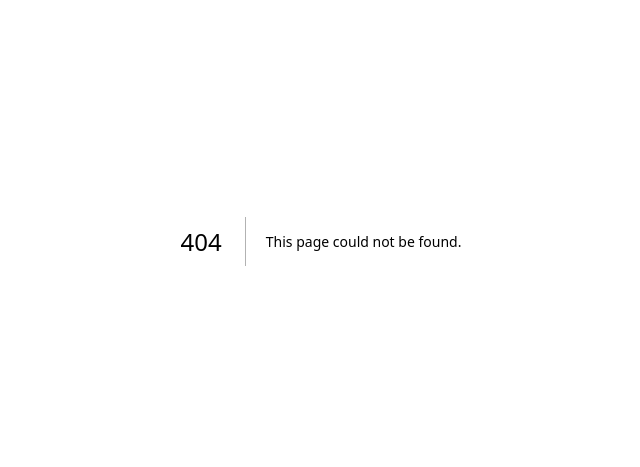
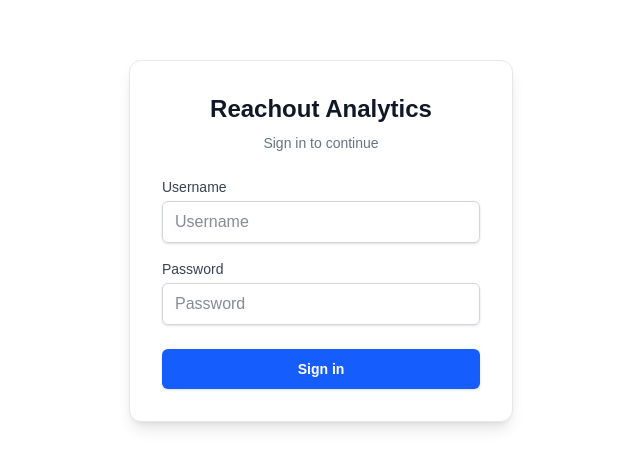
Before and after one commit to Reachout-Website/reachoutanalytics, a Next.js app: page /login in a window 1280 px wide. Before the commit this address had no page. Shown: the part 159-626 px from the top of the page, without its empty margins (319-959 px from the left). Built offline with nearby package versions, Linux system fonts and the light colour scheme.

Commit message:
Authentication added using env

```diff
--- a/data/reports-field-colors.json
+++ b/data/reports-field-colors.json
@@ -1,11 +1,4 @@
 {
-  "fieldColors": {
-    "TDP+BJP+JSP": "#d4ff00",
-    "TDP1": "#e1ff00",
-    "JSP5": "#ff0f0f",
-    "TDP+BJP+JSP6": "#ff9500"
-  },
-  "vizShowCurve": {
-    "TDP+BJP+JSP": false
-  }
+  "fieldColors": {},
+  "vizShowCurve": {}
 }
--- /dev/null
+++ b/src/app/(main)/components/SignOutButton.tsx
@@ -0,0 +1,23 @@
+"use client";
+
+import { useRouter } from "next/navigation";
+
+export function SignOutButton() {
+  const router = useRouter();
+
+  async function handleSignOut() {
+    await fetch("/api/auth/logout", { method: "POST" });
+    router.push("/login");
+    router.refresh();
+  }
+
+  return (
+    <button
+      type="button"
+      onClick={handleSignOut}
+      className="text-sm text-gray-500 underline hover:text-gray-700 dark:text-gray-400 dark:hover:text-gray-300"
+    >
+      Sign out
+    </button>
+  );
+}
--- a/src/app/(main)/layout.tsx
+++ b/src/app/(main)/layout.tsx
@@ -1,9 +1,17 @@
 import React from "react";
+import { SignOutButton } from "./components/SignOutButton";
 
 export default function MainLayout({
   children,
 }: {
   children: React.ReactNode;
 }) {
-  return <>{children}</>;
+  return (
+    <>
+      <div className="absolute right-4 top-4 z-10">
+        <SignOutButton />
+      </div>
+      {children}
+    </>
+  );
 }
--- a/src/app/(statistics)/layout.tsx
+++ b/src/app/(statistics)/layout.tsx
@@ -1,9 +1,17 @@
 import React from "react";
+import { SignOutButton } from "../(main)/components/SignOutButton";
 
 export default function StatisticsLayout({
   children,
 }: {
   children: React.ReactNode;
 }) {
-  return <>{children}</>;
+  return (
+    <>
+      <div className="absolute right-4 top-4 z-10">
+        <SignOutButton />
+      </div>
+      {children}
+    </>
+  );
 }
--- /dev/null
+++ b/src/app/api/auth/login/route.ts
@@ -0,0 +1,44 @@
+import { NextRequest, NextResponse } from "next/server";
+
+const COOKIE_NAME = "auth_session";
+const COOKIE_MAX_AGE = 60 * 60 * 24 * 7; // 7 days
+
+export async function POST(request: NextRequest) {
+  try {
+    const body = await request.json();
+    const { username, password } = body;
+
+    const expectedUsername = process.env.AUTH_USERNAME;
+    const expectedPassword = process.env.AUTH_PASSWORD;
+    const authSecret = process.env.AUTH_SECRET;
+
+    if (
+      !expectedUsername ||
+      !expectedPassword ||
+      !authSecret ||
+      username !== expectedUsername ||
+      password !== expectedPassword
+    ) {
+      return NextResponse.json(
+        { success: false, error: "Invalid username or password" },
+        { status: 401 }
+      );
+    }
+
+    const response = NextResponse.json({ success: true });
+    response.cookies.set(COOKIE_NAME, authSecret, {
+      httpOnly: true,
+      secure: process.env.NODE_ENV === "production",
+      sameSite: "lax",
+      maxAge: COOKIE_MAX_AGE,
+      path: "/",
+    });
+
+    return response;
+  } catch {
+    return NextResponse.json(
+      { success: false, error: "Invalid request" },
+      { status: 400 }
+    );
+  }
+}
--- /dev/null
+++ b/src/app/api/auth/logout/route.ts
@@ -0,0 +1,15 @@
+import { NextResponse } from "next/server";
+
+const COOKIE_NAME = "auth_session";
+
+export async function POST() {
+  const response = NextResponse.json({ success: true });
+  response.cookies.set(COOKIE_NAME, "", {
+    httpOnly: true,
+    secure: process.env.NODE_ENV === "production",
+    sameSite: "lax",
+    maxAge: 0,
+    path: "/",
+  });
+  return response;
+}
--- /dev/null
+++ b/src/app/login/page.tsx
@@ -0,0 +1,118 @@
+"use client";
+
+import React, { Suspense, useState } from "react";
+import { useRouter, useSearchParams } from "next/navigation";
+
+function LoginForm() {
+  const router = useRouter();
+  const searchParams = useSearchParams();
+  const redirect = searchParams.get("redirect") ?? "/";
+  const [username, setUsername] = useState("");
+  const [password, setPassword] = useState("");
+  const [error, setError] = useState("");
+  const [loading, setLoading] = useState(false);
+
+  async function handleSubmit(e: React.FormEvent) {
+    e.preventDefault();
+    setError("");
+    setLoading(true);
+    try {
+      const res = await fetch("/api/auth/login", {
+        method: "POST",
+        headers: { "Content-Type": "application/json" },
+        body: JSON.stringify({ username, password }),
+      });
+      const data = await res.json();
+      if (!res.ok) {
+        setError(data.error ?? "Invalid username or password");
+        return;
+      }
+      router.push(redirect);
+      router.refresh();
+    } catch {
+      setError("Something went wrong. Please try again.");
+    } finally {
+      setLoading(false);
+    }
+  }
+
+  return (
+    <main className="flex min-h-screen flex-col items-center justify-center px-4">
+      <div className="w-full max-w-sm rounded-xl border border-gray-200 bg-white p-8 shadow-lg dark:border-gray-700 dark:bg-gray-900">
+        <h1 className="mb-2 text-center text-2xl font-bold text-gray-900 dark:text-white">
+          Reachout Analytics
+        </h1>
+        <p className="mb-6 text-center text-sm text-gray-500 dark:text-gray-400">
+          Sign in to continue
+        </p>
+        <form onSubmit={handleSubmit} className="flex flex-col gap-4">
+          {error && (
+            <div
+              className="rounded-md bg-red-50 px-3 py-2 text-sm text-red-700 dark:bg-red-900/20 dark:text-red-400"
+              role="alert"
+            >
+              {error}
+            </div>
+          )}
+          <div>
+            <label
+              htmlFor="username"
+              className="mb-1 block text-sm font-medium text-gray-700 dark:text-gray-300"
+            >
+              Username
+            </label>
+            <input
+              id="username"
+              type="text"
+              value={username}
+              onChange={(e) => setUsername(e.target.value)}
+              autoComplete="username"
+              required
+              className="w-full rounded-md border border-gray-300 px-3 py-2 text-gray-900 shadow-sm focus:border-blue-500 focus:outline-none focus:ring-1 focus:ring-blue-500 dark:border-gray-600 dark:bg-gray-800 dark:text-white"
+              placeholder="Username"
+            />
+          </div>
+          <div>
+            <label
+              htmlFor="password"
+              className="mb-1 block text-sm font-medium text-gray-700 dark:text-gray-300"
+            >
+              Password
+            </label>
+            <input
+              id="password"
+              type="password"
+              value={password}
+              onChange={(e) => setPassword(e.target.value)}
+              autoComplete="current-password"
+              required
+              className="w-full rounded-md border border-gray-300 px-3 py-2 text-gray-900 shadow-sm focus:border-blue-500 focus:outline-none focus:ring-1 focus:ring-blue-500 dark:border-gray-600 dark:bg-gray-800 dark:text-white"
+              placeholder="Password"
+            />
+          </div>
+          <button
+            type="submit"
+            disabled={loading}
+            className="mt-2 w-full rounded-md bg-blue-600 px-4 py-2.5 text-sm font-semibold text-white shadow-sm hover:bg-blue-700 focus-visible:outline focus-visible:ring-2 focus-visible:ring-blue-500 focus-visible:ring-offset-2 disabled:opacity-50"
+          >
+            {loading ? "Signing in…" : "Sign in"}
+          </button>
+        </form>
+      </div>
+    </main>
+  );
+}
+
+export default function LoginPage() {
+  return (
+    <Suspense
+      fallback={
+        <main className="flex min-h-screen items-center justify-center">
+          <p className="text-gray-500">Loading…</p>
+        </main>
+      }
+    >
+      <LoginForm />
+    </Suspense>
+  );
+}
--- /dev/null
+++ b/src/middleware.ts
@@ -0,0 +1,37 @@
+import { NextRequest, NextResponse } from "next/server";
+
+const AUTH_COOKIE = "auth_session";
+const LOGIN_PATH = "/login";
+
+export function middleware(request: NextRequest) {
+  const { pathname } = request.nextUrl;
+
+  // Allow login page and auth API
+  if (pathname === LOGIN_PATH || pathname.startsWith("/api/auth/")) {
+    return NextResponse.next();
+  }
+
+  // Allow static assets and Next.js internals
+  if (
+    pathname.startsWith("/_next") ||
+    pathname.startsWith("/favicon") ||
+    pathname.includes(".")
+  ) {
+    return NextResponse.next();
+  }
+
+  const authSecret = process.env.AUTH_SECRET;
+  const cookieValue = request.cookies.get(AUTH_COOKIE)?.value;
+
+  if (!authSecret || cookieValue !== authSecret) {
+    const loginUrl = new URL(LOGIN_PATH, request.url);
+    loginUrl.searchParams.set("redirect", pathname);
+    return NextResponse.redirect(loginUrl);
+  }
+
+  return NextResponse.next();
+}
+
+export const config = {
+  matcher: ["/((?!_next/static|_next/image|favicon.ico).*)"],
+};
```
